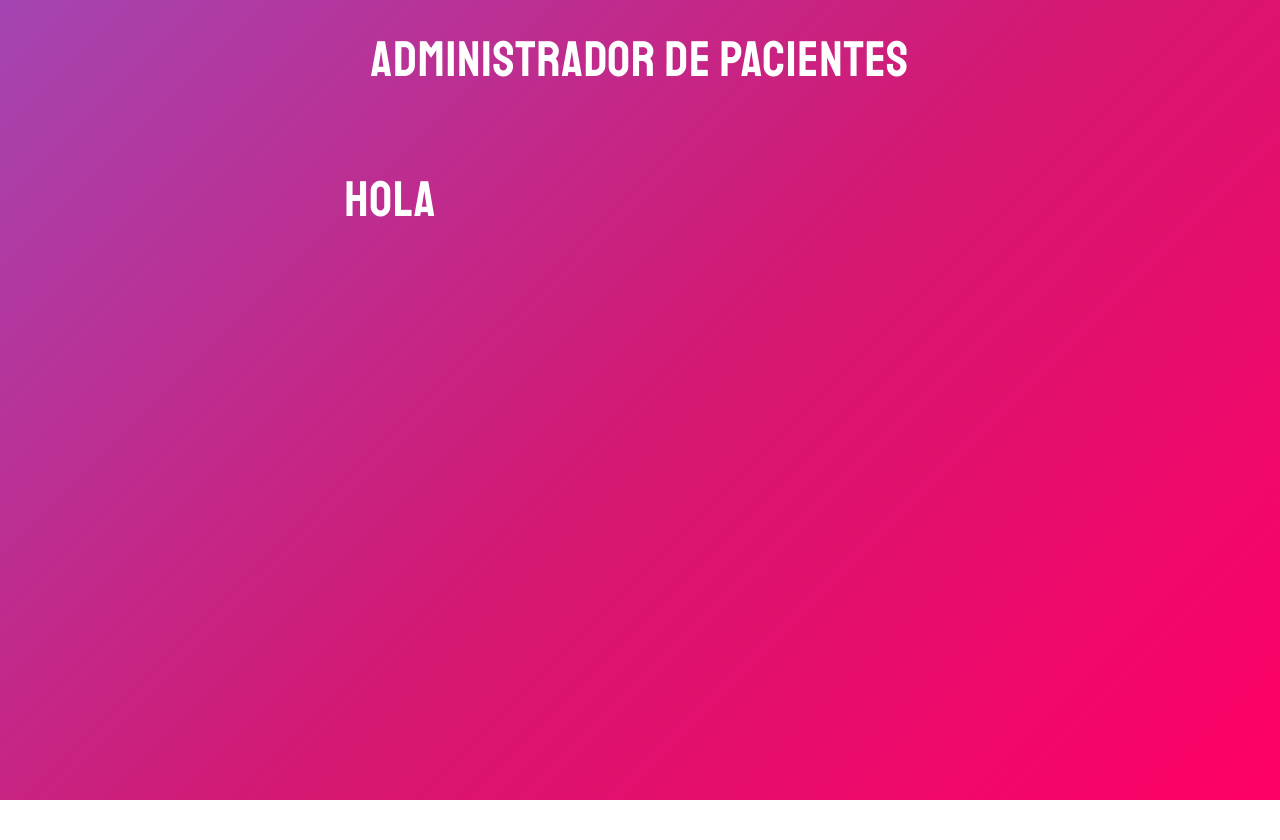
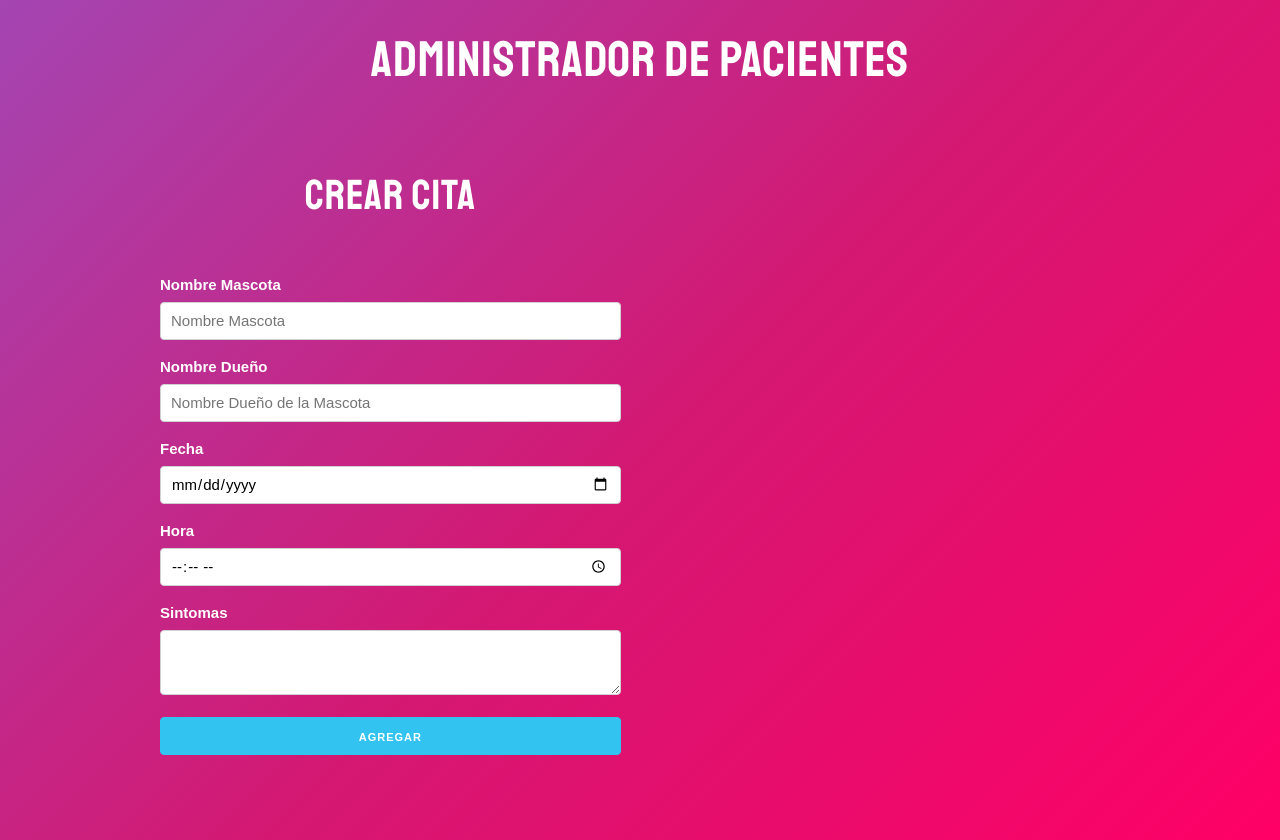
Before and after one commit to crisroddev/react-hooks-redux, a React (Create React App) app in the folder citas-hooks/: page / in a window 1280 px wide. Before the commit the page ends 800 px from the top, so only its background shows below. Built offline with nearby package versions, Linux system fonts and the light colour scheme.

Commit message:
Form style

```diff
--- a/citas-hooks/src/components/Formulario.js
+++ b/citas-hooks/src/components/Formulario.js
@@ -1,8 +1,45 @@
-import React from 'react'
+import React, { Fragment } from 'react'
 
 const Formulario = () => {
     return (
-        <h1>Hola</h1>
+        <Fragment>
+            <h2>Crear Cita</h2>
+            <form>
+                <label>Nombre Mascota</label>
+                    <input
+                        type="text"
+                        name="mascota"
+                        className="u-full-width"
+                        placeholder="Nombre Mascota"
+                    />
+                    <label>Nombre Dueño</label>
+                    <input
+                        type="text"
+                        name="propietario"
+                        className="u-full-width"
+                        placeholder="Nombre Dueño de la Mascota"
+                    />
+                    <label>Fecha</label>
+                    <input
+                        type="date"
+                        className="u-full-width"
+                        name="fecha"
+                    />
+                    <label>Hora</label>
+                    <input
+                        type="time"
+                        className="u-full-width"
+                        name="hora"
+                    />
+                    <label>Sintomas</label>
+                    <textarea
+                        className="u-full-width"
+                        name="sintomas"
+                    ></textarea>
+                    <button type="submit" className="button-primary u-full-width">Agregar</button>
+                </form>
+        </Fragment>
+
       );
 }
 
```
